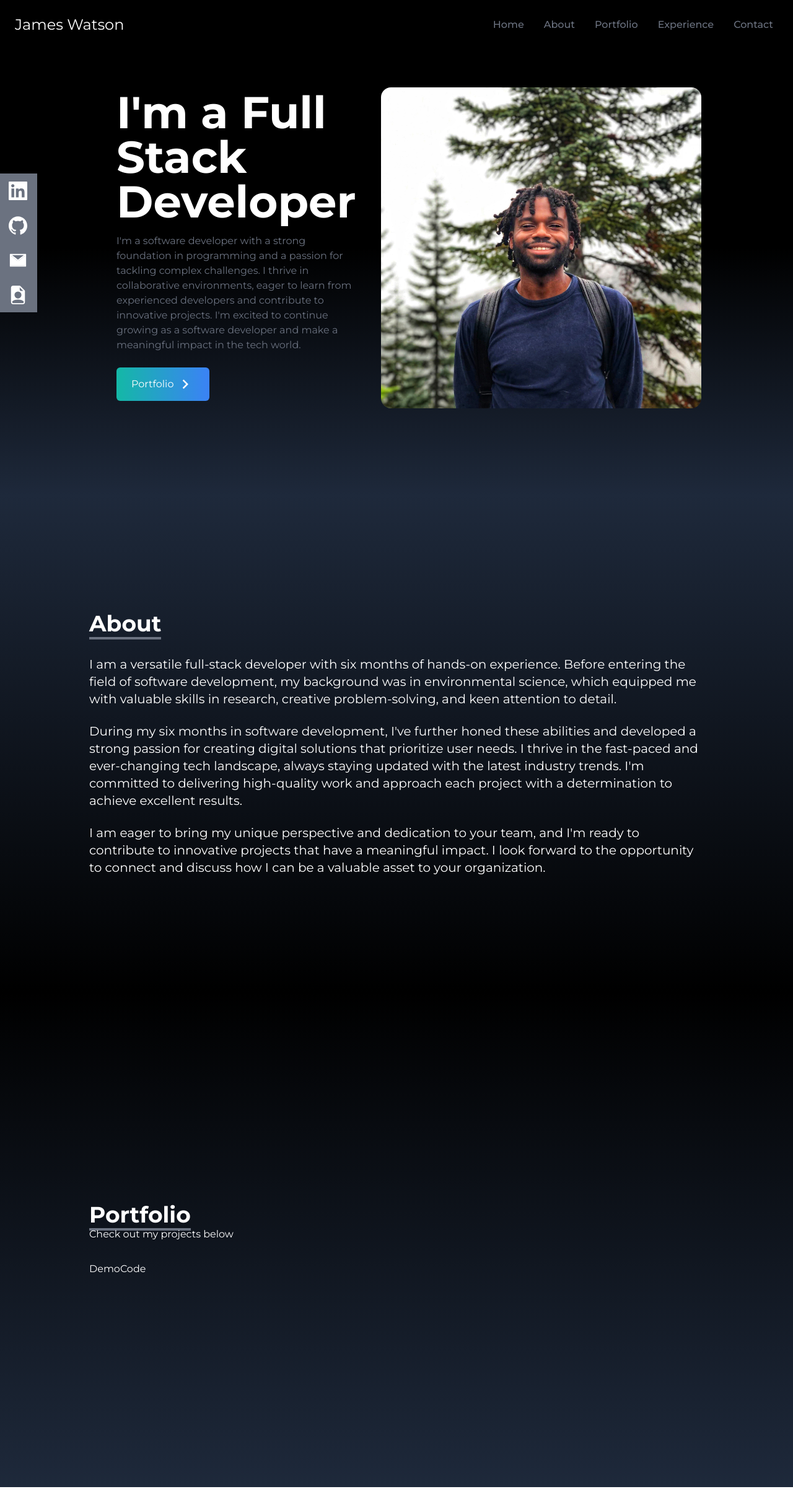
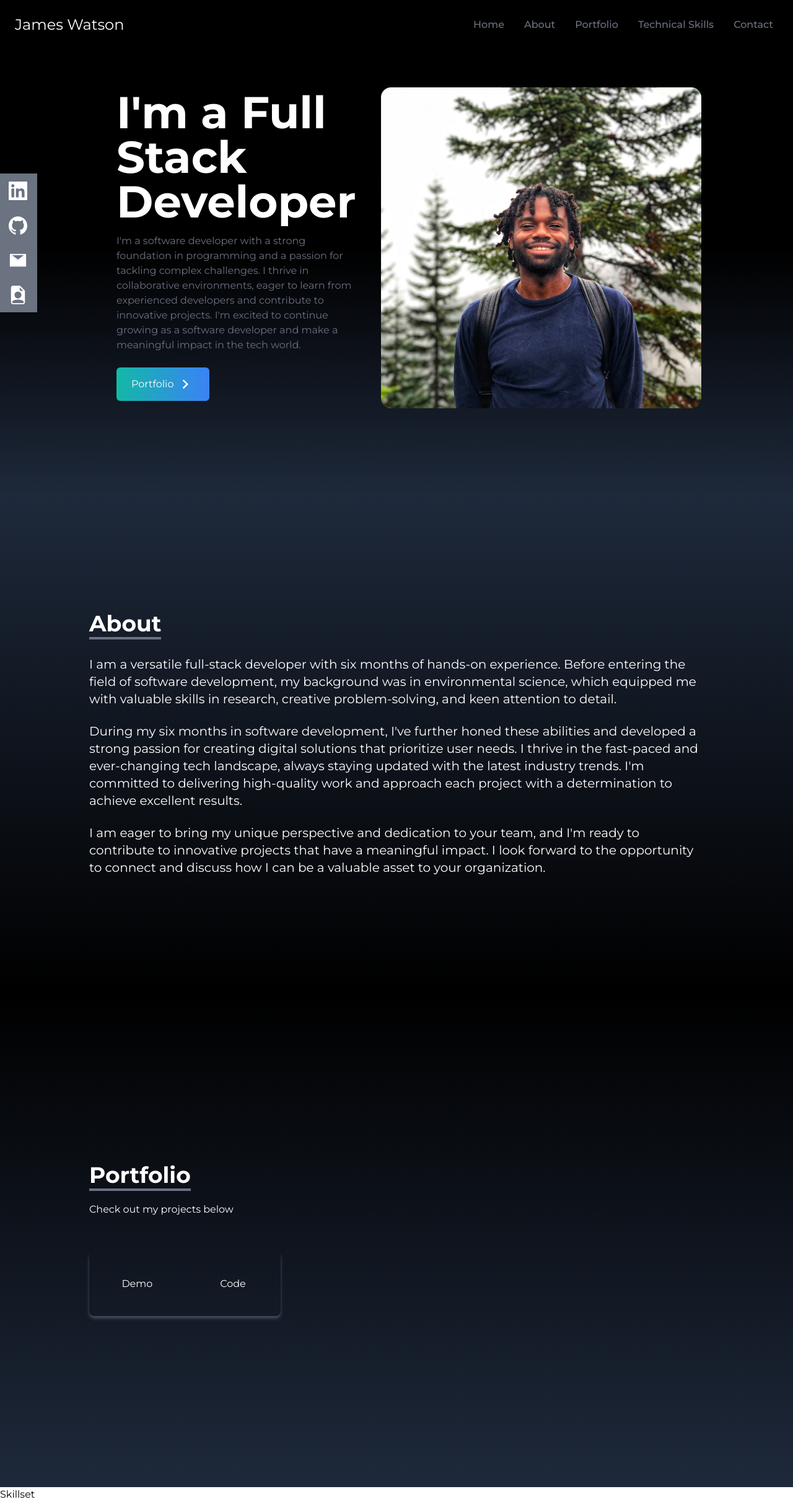
Before and after one commit to Jamey134/portfolio, a React (Create React App) app: page / in a window 1280 px wide. Shown: the whole page at 62% size. Before the commit the page ends 2400 px from the top, so only its background shows below. Built offline with nearby package versions, Linux system fonts and the light colour scheme.

Commit message:
Project section setup is complete

```diff
--- a/src/App.js
+++ b/src/App.js
@@ -3,6 +3,7 @@ import NaviBar from "./components/NaviBar";
 import Socials from "./components/Socials";
 import About from "./components/About";
 import Portfolio from "./components/Portfolio";
+import Skillset from "./components/Skillset"
 
 function App() {
   return (
@@ -12,6 +13,7 @@ function App() {
       <Socials />
       <About />
       <Portfolio />
+      <Skillset />
     </div>
   );
 }
--- a/src/components/Home.jsx
+++ b/src/components/Home.jsx
@@ -16,7 +16,8 @@ const Home = () => {
                         I'm a Full Stack Developer
                     </h2>
                     <p className="text-gray-500 py-4 max-w-md">
-                    I'm a software developer with a strong foundation in programming and a passion for tackling complex challenges. I thrive in collaborative environments, eager to learn from experienced developers and contribute to innovative projects. I'm excited to continue growing as a software developer and make a meaningful impact in the tech world.
+                    I'm a software developer with a strong foundation in programming and a passion for tackling complex challenges.
+                    I thrive in collaborative environments, eager to learn from experienced developers and contribute to innovative projects. I'm excited to continue growing as a software developer and make a meaningful impact in the tech world.
                     </p>
                     <div>
 
--- a/src/components/NaviBar.jsx
+++ b/src/components/NaviBar.jsx
@@ -20,7 +20,7 @@ const NaviBar = () => {
         },
         {
             id: 4,
-            link: "experience",
+            link: "technical skills",
         },
         {
             id: 5,
@@ -31,14 +31,14 @@ const NaviBar = () => {
     return (
         <div className="flex justify-between items-center w-full h-20 px-4 text-white bg-black fixed">
             <div>
-                <h1 className="text-2xl font-signature ml-2">James Watson</h1>
+                <h1 className="text-2xl font-signature ml-2"> James Watson</h1>
             </div>
 
             <ul className="hidden md:flex">
                 {links.map(({ id, link }) => (
                     <li
                         key={id}
-                        className="px-4 cursor-pointer capitalize font-medium text-gray-500 hover:scale-105 duration-200"
+                        className="px-4 cursor-pointer capitalize font-medium text-gray-500 hover:scale-110 duration-200"
                     >
                         {link}
                     </li>
--- a/src/components/Portfolio.jsx
+++ b/src/components/Portfolio.jsx
@@ -8,17 +8,17 @@ const Portfolio = () => {
             <div className='max-w-screen-lg p-4 mx-auto flex flex-col justify-center w-full h-full'>
                 <div className="pb-8">
                     <p className='text-4xl font-bold inline border-b-4 border-gray-500'>Portfolio</p>
-                    <p>Check out my projects below</p>
+                    <p className='py-6'>Check out my projects below</p>
                 </div>
 
                 {/* Card Structures */}
-                <div>
+                <div className='grid sm:grid-cols-3 md:grid-cols-3 gap-8 px-12 sm:px-0'>
 
-                    <div>
-                        {/* <img src=" " alt=''> </img> */}
-                        <div>
-                            <button>Demo</button>
-                            <button>Code</button>
+                    <div className='shadow-md shadow-gray-600 rounded-lg'>
+                        {/* <img src={*Project Pic*} alt='' className = "rounded-md duration-200 hover:scale-105"> </img> */}
+                        <div className='flex items-center justify-center'>
+                            <button className='w-1/2 px-6 py-6 m-4 duration-200 hover:scale-110'>Demo</button>
+                            <button className='w-1/2 px-6 py-6 m-4 duration-200 hover:scale-110'>Code</button>
                         </div>
                     </div>
 
--- /dev/null
+++ b/src/components/Skillset.jsx
@@ -0,0 +1,9 @@
+import React from 'react'
+
+const Skillset = () => {
+    return (
+        <div>Skillset</div>
+    )
+}
+
+export default Skillset
```
